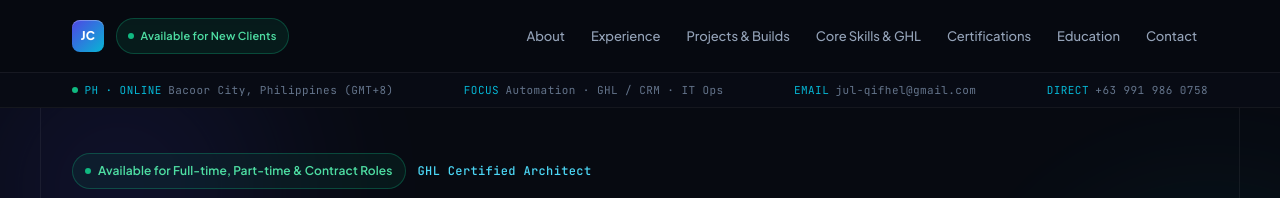
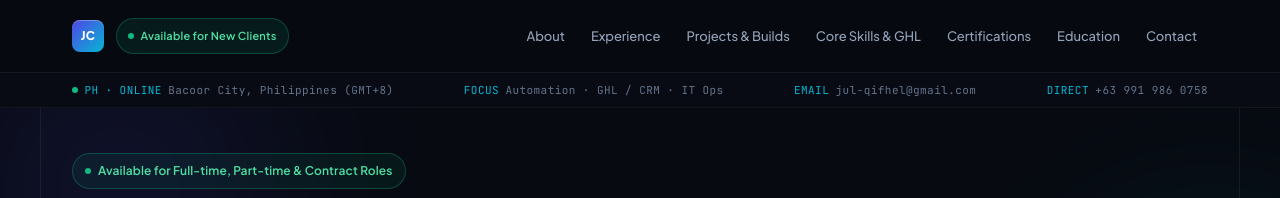
Before and after one commit to Julqifhel13/Jul-qifhelLP, an Astro site: page / in a window 1280 px wide. Shown: the top 198 px of the page. Built offline with nearby package versions, Linux system fonts and the light colour scheme; Astro itself is replaced by a stand-in of ours.

Commit message:
Make certification filters work; remove credential label and portal project
The filter tabs set el.hidden but nothing disappeared: the browser's
[hidden]{display:none} is a UA rule, so the author-level
.cert__card{display:flex} won out and every card stayed painted. Adding
[hidden]{display:none!important} to the base layer fixes it. My earlier
check read the `hidden` property instead of computed visibility, which is
why it passed against a broken filter.

Painted-card counts now match each tab: All 19, Cloud 6, AI/Data 6,
Agile 4, Leadership 3.

Also removed, as requested:
- The "GHL Certified Architect" label beside the hero availability badge
- The "Enterprise IT Hardware & Asset Portal" concept project

No design changes beyond those removals.

Co-Authored-By: Claude Opus 5 <noreply@anthropic.com>

```diff
--- a/src/components/Hero.astro
+++ b/src/components/Hero.astro
@@ -20,7 +20,6 @@ const photo = profile.photo
           <span class="dot dot--pulse"></span>
           {hero.availability}
         </span>
-        <span class="hero__credential">{hero.credentialLabel}</span>
       </div>
 
       <h1 class="t-hero hero__title" data-reveal data-reveal-delay="60">
@@ -217,14 +216,6 @@ const photo = profile.photo
     font-size: 0.75rem;
     font-weight: 600;
     letter-spacing: 0.01em;
-  }
-
-  .hero__credential {
-    font-family: var(--font-mono);
-    font-size: 0.75rem;
-    font-weight: 500;
-    letter-spacing: 0.03em;
-    color: var(--secondary-bright);
   }
 
   .hero__title {
--- a/src/data/site.js
+++ b/src/data/site.js
@@ -55,9 +55,8 @@ export const ticker = [
 
 /* ---------------------------------------------------------------------- hero */
 export const hero = {
-  // Availability badge + credential label sitting above the headline
+  // Availability badge sitting above the headline
   availability: 'Available for Full-time, Part-time & Contract Roles',
-  credentialLabel: 'GHL Certified Architect',
   headlineLead: 'Scaling Business Operations Through',
   headlineAccent: 'High-Performing Workflows',
   headlineAccentSuffix: ',', // stays white, outside the cyan fill
@@ -277,15 +276,6 @@ export const projects = {
       preview: 'funnel',
     },
     {
-      badge: 'Concept / Prototype',
-      tone: 'secondary',
-      title: 'Enterprise IT Hardware & Asset Portal',
-      body:
-        'Modernised high-scale device deployment management for BPO environments. Handles asset barcode labelling, provisioning diagnostics and device lifecycle logic in a single operational view.',
-      tags: ['IT Systems', 'Inventory', 'Ops'],
-      preview: 'portal',
-    },
-    {
       badge: 'Automation',
       tone: 'primary',
       title: 'Automated Lead Reactivation & Booking Engine',
--- a/src/styles/global.css
+++ b/src/styles/global.css
@@ -135,6 +135,12 @@ ol {
   margin: 0;
   padding: 0;
   list-style: none;
+}
+
+/* The browser's own [hidden] rule loses to any author `display` declaration,
+   so scripts that toggle `el.hidden` need this to actually hide anything. */
+[hidden] {
+  display: none !important;
 }
 
 p {
```
